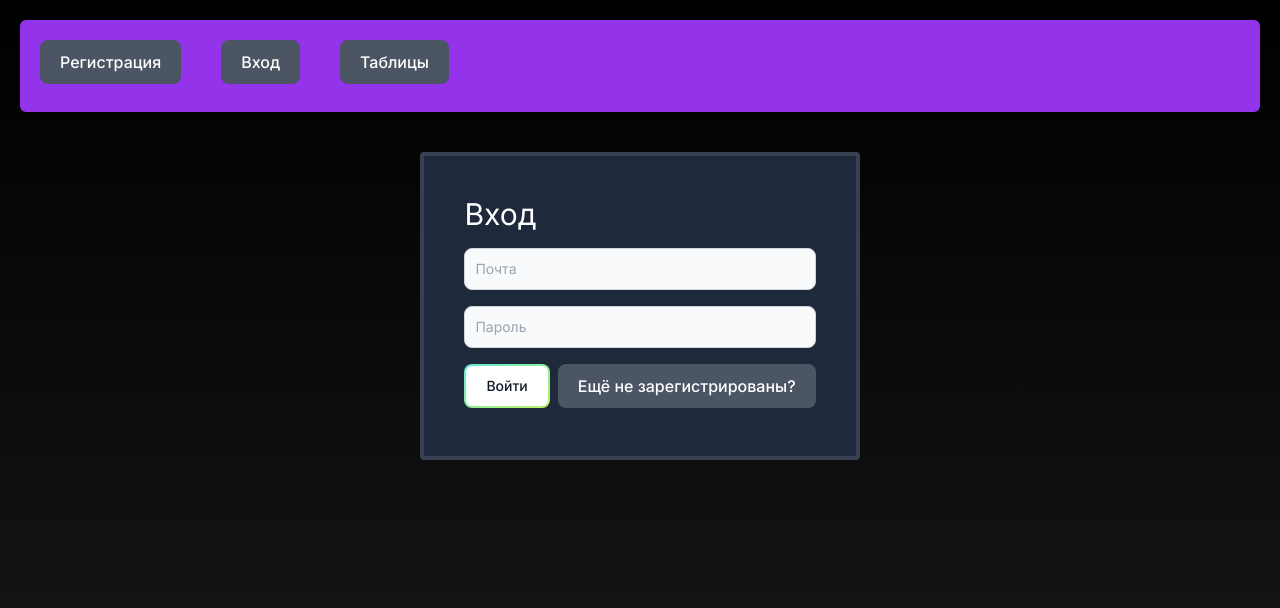
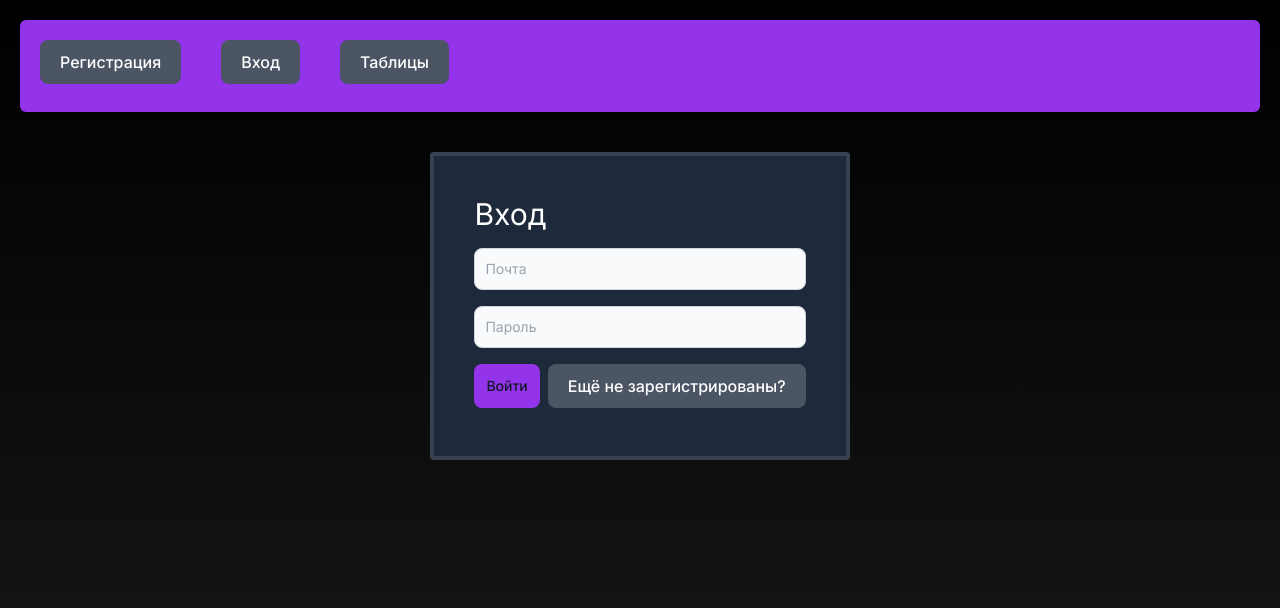
Before and after one commit to gamerus12125/schedule-app, a Next.js app: page /signin in a window 1280 px wide. Shown: the top 608 px of the page. Built offline with nearby package versions, Linux system fonts and the light colour scheme; no server answers.

Commit message:
change button design

```diff
--- a/src/components/ui/Button/Button.tsx
+++ b/src/components/ui/Button/Button.tsx
@@ -11,9 +11,9 @@ const Button = ({
     <button
       type={type}
       onClick={() => funcClick? funcClick(): undefined}
-      className="relative inline-flex items-center justify-center p-0.5 mb-2 mr-2 overflow-hidden text-sm font-medium text-gray-900 rounded-lg group bg-gradient-to-br from-teal-300 to-lime-300 group-hover:from-teal-300 group-hover:to-lime-300 dark:text-white dark:hover:text-gray-900 focus:ring-4 focus:outline-none focus:ring-lime-200 dark:focus:ring-lime-800"
+      className="relative inline-flex items-center justify-center p-3 mb-2 mr-2 overflow-hidden text-sm font-medium text-gray-900 rounded-lg bg-purple-600"
     >
-      <span className="relative transition-all ease-in duration-75 bg-white rounded-md group-hover:bg-opacity-0 sm:px-5 py-2.5">
+      <span className="">
         {children}
       </span>
     </button>
```
